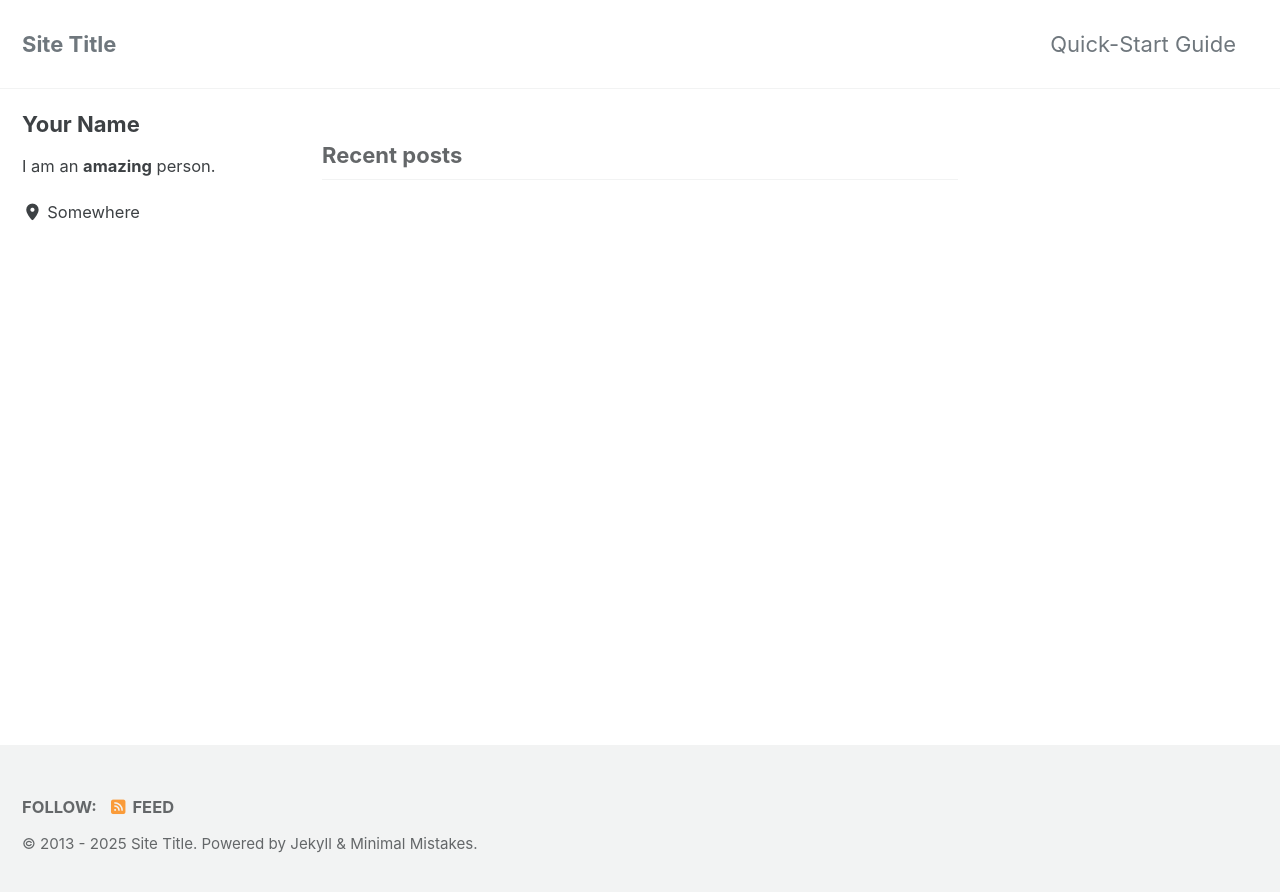
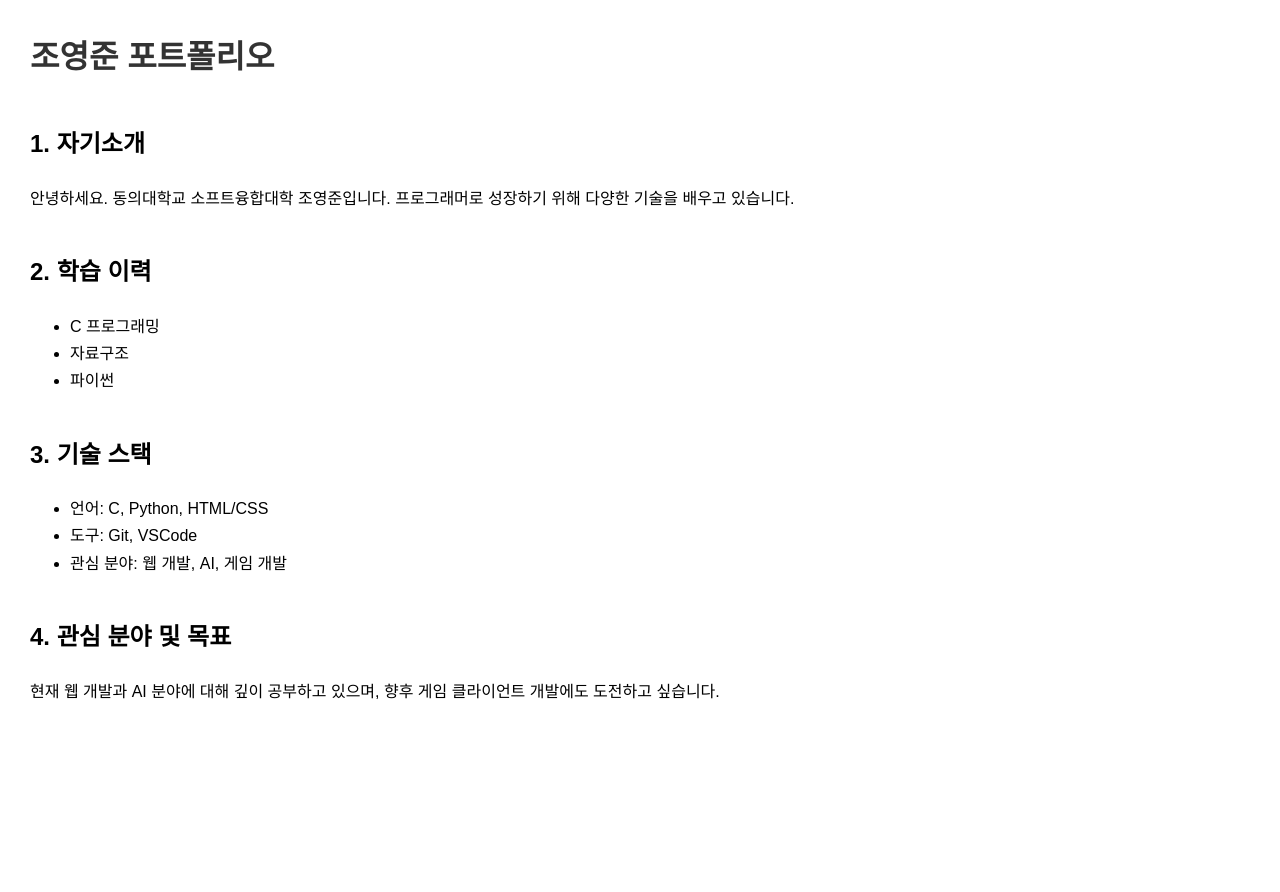
Before and after one commit to yyj0603/yyj0603.github.io, a Jekyll site: the page index.html, which Jekyll copies as it is, in a window 1280 px wide. Shown: the top 892 px of the page. Built offline with Jekyll 4.4.1, drawn with Linux system fonts in a browser that asks for light colours; cached includes are drawn as plain includes; the list of posts is cut into pages by our own code.

Commit message:
Create personal portfolio in index.html
Added personal portfolio details including introduction, learning history, tech stack, and goals.

```diff
--- a/index.html
+++ b/index.html
@@ -1,4 +1,38 @@
----
-layout: home
-author_profile: true
----
+<!DOCTYPE html>
+<html lang="ko">
+<head>
+    <meta charset="UTF-8">
+    <title>조영준 포트폴리오</title>
+    <style>
+        body { font-family: Arial; line-height: 1.7; margin: 30px; }
+        h1 { color: #333; }
+        h2 { margin-top: 40px; }
+    </style>
+</head>
+<body>
+
+<h1>조영준 포트폴리오</h1>
+
+<h2>1. 자기소개</h2>
+<p>안녕하세요. 동의대학교 소프트융합대학 조영준입니다. 프로그래머로 성장하기 위해 다양한 기술을 배우고 있습니다.</p>
+
+<h2>2. 학습 이력</h2>
+<ul>
+  <li>C 프로그래밍</li>
+  <li>자료구조</li>
+  <li>파이썬</li>
+
+</ul>
+
+<h2>3. 기술 스택</h2>
+<ul>
+  <li>언어: C, Python, HTML/CSS</li>
+  <li>도구: Git, VSCode</li>
+  <li>관심 분야: 웹 개발, AI, 게임 개발</li>
+</ul>
+
+<h2>4. 관심 분야 및 목표</h2>
+<p>현재 웹 개발과 AI 분야에 대해 깊이 공부하고 있으며, 향후 게임 클라이언트 개발에도 도전하고 싶습니다.</p>
+
+</body>
+</html>
```
